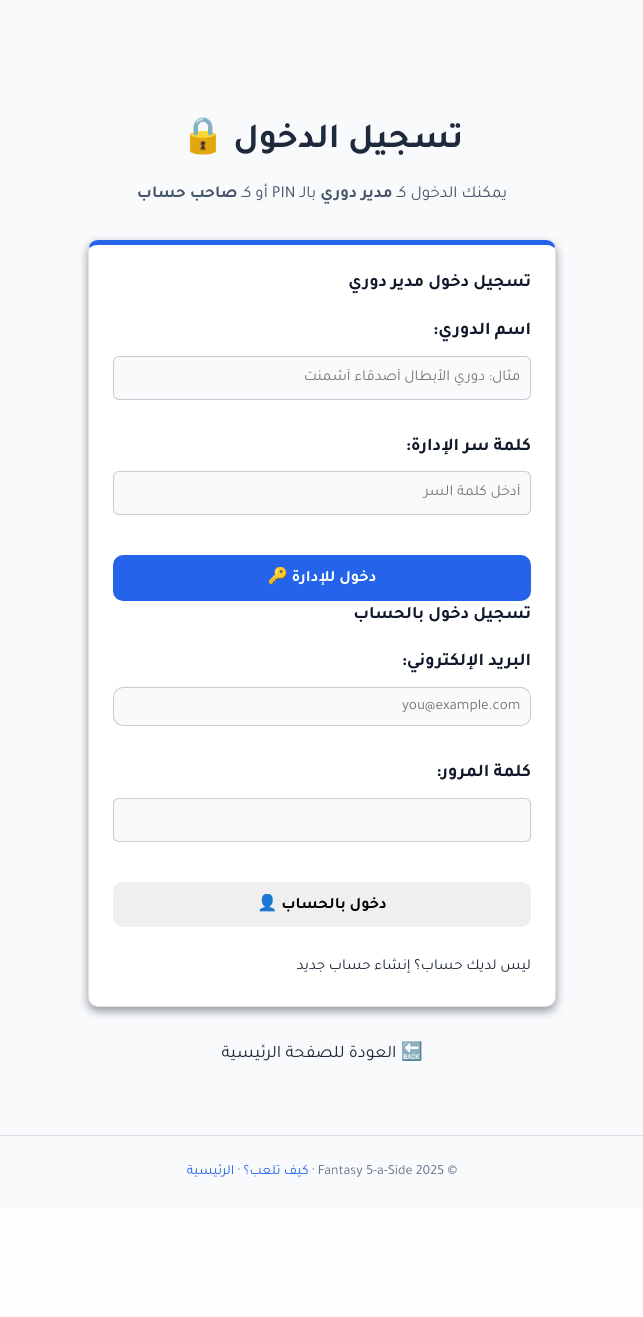
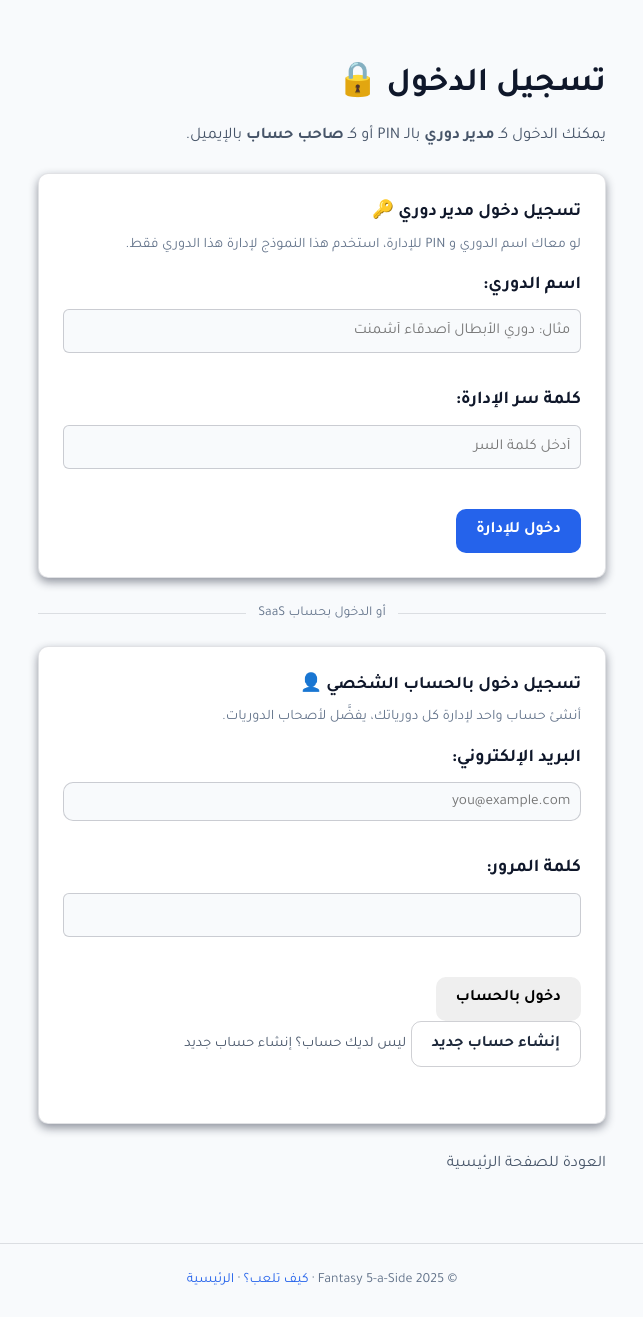
Before and after one commit to 3bkader-gpt/fantasy-5aside, a Python web app: template app/templates/auth/login.html in a window 1280 px wide. Shown: the part 76-1393 px from the top of the page, without its empty margins (318-961 px from the left). Before the commit the page ends 1253 px from the top, so only its background shows below. Run offline with Jinja, Linux system fonts and the light colour scheme; the template is opened without the code that fills it, so the values that code supplies are empty.

Commit message:
Improve login UI for admin and account

```diff
--- a/app/static/css/style.css
+++ b/app/static/css/style.css
@@ -237,6 +237,91 @@ a {
 
 .dark-mode .delete-match-btn:hover {
     color: #ff4757;
+}
+
+/* Login page layout tweaks */
+.login-page-container {
+    max-width: 520px;
+    margin-top: 5rem;
+}
+
+.login-header {
+    text-align: right;
+}
+
+.login-title {
+    font-size: 2.1rem;
+    margin-bottom: 0.5rem;
+    color: var(--heading-color);
+}
+
+.login-subtitle {
+    font-size: 1.02rem;
+    line-height: 1.6;
+}
+
+.login-card {
+    border-top: 4px solid var(--primary-color);
+    padding: 1.25rem 1.25rem 1.5rem;
+    box-shadow: var(--shadow-sm);
+}
+
+.login-section-header {
+    margin-bottom: 0.75rem;
+}
+
+.login-section-title {
+    font-size: 1.1rem;
+    margin-bottom: 0.25rem;
+}
+
+.login-section-subtitle {
+    font-size: 0.9rem;
+    color: var(--text-muted);
+}
+
+.login-divider {
+    display: flex;
+    align-items: center;
+    justify-content: center;
+    gap: 0.75rem;
+    margin: 1.25rem 0;
+    color: var(--text-muted);
+    font-size: 0.85rem;
+}
+
+.login-divider::before,
+.login-divider::after {
+    content: "";
+    flex: 1;
+    height: 1px;
+    background-color: var(--border-subtle);
+}
+
+.login-divider-label {
+    white-space: nowrap;
+}
+
+.login-submit-btn {
+    width: 100%;
+    padding: 0.75rem;
+    font-size: 1rem;
+    margin-top: 0.5rem;
+}
+
+.login-create-link {
+    font-size: 0.9rem;
+    color: var(--text-secondary);
+}
+
+.login-back-link {
+    color: var(--text-secondary);
+    font-size: 1rem;
+}
+
+.login-alert {
+    text-align: right;
+    border-radius: var(--radius-md);
 }
 
 /* Skip link for keyboard users */
--- a/app/templates/auth/login.html
+++ b/app/templates/auth/login.html
@@ -1,104 +1,114 @@
 {% extends "base.html" %}
 
 {% block content %}
-<div class="container-sm text-center" style="max-width: 500px; margin-top: 5rem;">
+<div class="container-sm login-page-container">
 
-    <div class="mb-2">
-        <h1 style="font-size: 2.2rem; margin-bottom: 0.5rem; color: var(--text-color);">تسجيل الدخول 🔒</h1>
-        <p class="text-secondary" style="font-size: 1.05rem; line-height: 1.6;">
-            يمكنك الدخول كـ <strong>مدير دوري</strong> بالـ PIN أو كـ <strong>صاحب حساب</strong بالإيميل.
+    <div class="login-header mb-3">
+        <h1 class="login-title">تسجيل الدخول 🔒</h1>
+        <p class="login-subtitle text-secondary">
+            يمكنك الدخول كـ <strong>مدير دوري</strong> بالـ PIN أو كـ <strong>صاحب حساب</strong> بالإيميل.
         </p>
     </div>
 
-    <div class="card mb-2" style="border-top: 5px solid var(--primary-color); padding-top: 1rem;">
-
     {% if error %}
-        <div class="alert alert-danger mb-2"
-            style="background-color: rgba(255, 68, 68, 0.1); color: #ff4444; border: 1px solid rgba(255, 68, 68, 0.2); padding: 1rem; border-radius: 8px; text-align: right;">
+    <div class="alert alert-danger mb-2 login-alert">
         {{ error }}
     </div>
     {% endif %}
 
     {% if request.query_params.get("msg") == "logged_out" %}
-        <div class="alert alert-success mb-2"
-            style="background-color: rgba(0, 200, 81, 0.1); color: #00c851; border: 1px solid rgba(0, 200, 81, 0.2); padding: 1rem; border-radius: 8px; text-align: right;">
+    <div class="alert alert-success mb-2 login-alert">
         تم تسجيل الخروج بنجاح
     </div>
     {% endif %}
 
     {% if request.query_params.get("msg") == "check_email" %}
-        <div class="alert alert-info mb-2"
-             style="background-color: rgba(0, 123, 255, 0.06); color: #0056b3; border: 1px solid rgba(0, 123, 255, 0.2); padding: 1rem; border-radius: 8px; text-align: right;">
+    <div class="alert alert-info mb-2 login-alert">
         تم إنشاء الحساب، برجاء فتح رسالة التفعيل في البريد الإلكتروني.
     </div>
     {% endif %}
 
     {% if request.query_params.get("msg") == "verified" %}
-        <div class="alert alert-success mb-2"
-             style="background-color: rgba(0, 200, 81, 0.1); color: #00c851; border: 1px solid rgba(0, 200, 81, 0.2); padding: 1rem; border-radius: 8px; text-align: right;">
+    <div class="alert alert-success mb-2 login-alert">
         تم تفعيل البريد الإلكتروني بنجاح، يمكنك تسجيل الدخول الآن.
     </div>
     {% endif %}
 
-        <div class="row mb-3" style="margin-top: 0.5rem;">
-            <div class="col-6">
-                <h2 style="font-size: 1.1rem; text-align: right;">تسجيل دخول مدير دوري</h2>
-                <form action="/login" method="POST" style="text-align: right;">
+    <!-- Admin login card -->
+    <div class="card login-card mb-3">
+        <div class="login-section-header">
+            <h2 class="login-section-title">تسجيل دخول مدير دوري 🔑</h2>
+            <p class="login-section-subtitle">
+                لو معاك اسم الدوري و PIN للإدارة، استخدم هذا النموذج لإدارة هذا الدوري فقط.
+            </p>
+        </div>
+
+        <form action="/login" method="POST" class="text-end">
             <input type="hidden" name="csrf_token" value="{{ csrf_token }}">
             <div class="mb-2">
-                        <label class="form-label" style="font-weight: bold;">اسم الدوري:</label>
+                <label class="form-label fw-bold">اسم الدوري:</label>
                 <input type="text" name="league_name" required placeholder="مثال: دوري الأبطال أصدقاء أشمنت"
                        class="form-control" style="padding: 0.6rem; font-size: 0.95rem;">
             </div>
 
             <div class="mb-2">
-                        <label class="form-label" style="font-weight: bold;">كلمة سر الإدارة:</label>
-                        <input type="password" name="password" required placeholder="أدخل كلمة السر" class="form-control"
-                               style="padding: 0.6rem; font-size: 0.95rem;">
+                <label class="form-label fw-bold">كلمة سر الإدارة:</label>
+                <input type="password" name="password" required placeholder="أدخل كلمة السر"
+                       class="form-control" style="padding: 0.6rem; font-size: 0.95rem;">
             </div>
 
-                    <button type="submit" class="btn btn-primary"
-                            style="width: 100%; padding: 0.7rem; font-size: 1rem; margin-top: 0.5rem;">
-                        دخول للإدارة 🔑
+            <button type="submit" class="btn btn-primary login-submit-btn">
+                دخول للإدارة
             </button>
         </form>
     </div>
 
-            <div class="col-6">
-                <h2 style="font-size: 1.1rem; text-align: right;">تسجيل دخول بالحساب</h2>
-                <form action="/user/login" method="POST" style="text-align: right;">
+    <div class="login-divider">
+        <span class="login-divider-label">أو الدخول بحساب SaaS</span>
+    </div>
+
+    <!-- Account login card -->
+    <div class="card login-card mb-3">
+        <div class="login-section-header">
+            <h2 class="login-section-title">تسجيل دخول بالحساب الشخصي 👤</h2>
+            <p class="login-section-subtitle">
+                أنشئ حساب واحد لإدارة كل دورياتك، يفضَّل لأصحاب الدوريات.
+            </p>
+        </div>
+
+        <form action="/user/login" method="POST" class="text-end">
             <input type="hidden" name="csrf_token" value="{{ csrf_token }}">
 
             <div class="mb-2">
-                        <label class="form-label" style="font-weight: bold;">البريد الإلكتروني:</label>
+                <label class="form-label fw-bold">البريد الإلكتروني:</label>
                 <input type="email" name="email" required placeholder="you@example.com"
                        class="form-control" style="padding: 0.6rem; font-size: 0.95rem;">
             </div>
 
             <div class="mb-2">
-                        <label class="form-label" style="font-weight: bold;">كلمة المرور:</label>
-                        <input type="password" name="password" required class="form-control"
-                               style="padding: 0.6rem; font-size: 0.95rem;">
+                <label class="form-label fw-bold">كلمة المرور:</label>
+                <input type="password" name="password" required
+                       class="form-control" style="padding: 0.6rem; font-size: 0.95rem;">
             </div>
 
-                    <button type="submit" class="btn btn-outline-primary"
-                            style="width: 100%; padding: 0.7rem; font-size: 1rem; margin-top: 0.5rem;">
-                        دخول بالحساب 👤
+            <button type="submit" class="btn btn-outline-primary login-submit-btn">
+                دخول بالحساب
             </button>
         </form>
-            </div>
-        </div>
 
-        <div style="text-align: right; margin-top: 0.5rem;">
-            <a href="/register" style="color: var(--secondary-color); text-decoration: none; font-size: 0.95rem;">
+        <div class="mt-3 text-end">
+            <a href="/register" class="btn btn-secondary btn-sm w-100 mb-2">
+                إنشاء حساب جديد
+            </a>
+            <a href="/register" class="login-create-link">
                 ليس لديك حساب؟ إنشاء حساب جديد
             </a>
         </div>
     </div>
 
-    <div style="margin-top: 2rem;">
-        <a href="/" style="color: var(--secondary-color); text-decoration: none; font-size: 1.1rem;">
-            🔙 العودة للصفحة الرئيسية
+    <div class="text-end mt-4">
+        <a href="/" class="login-back-link">
+            العودة للصفحة الرئيسية
         </a>
     </div>
 
```
Lines whose indentation alone changed are shown as unchanged.
